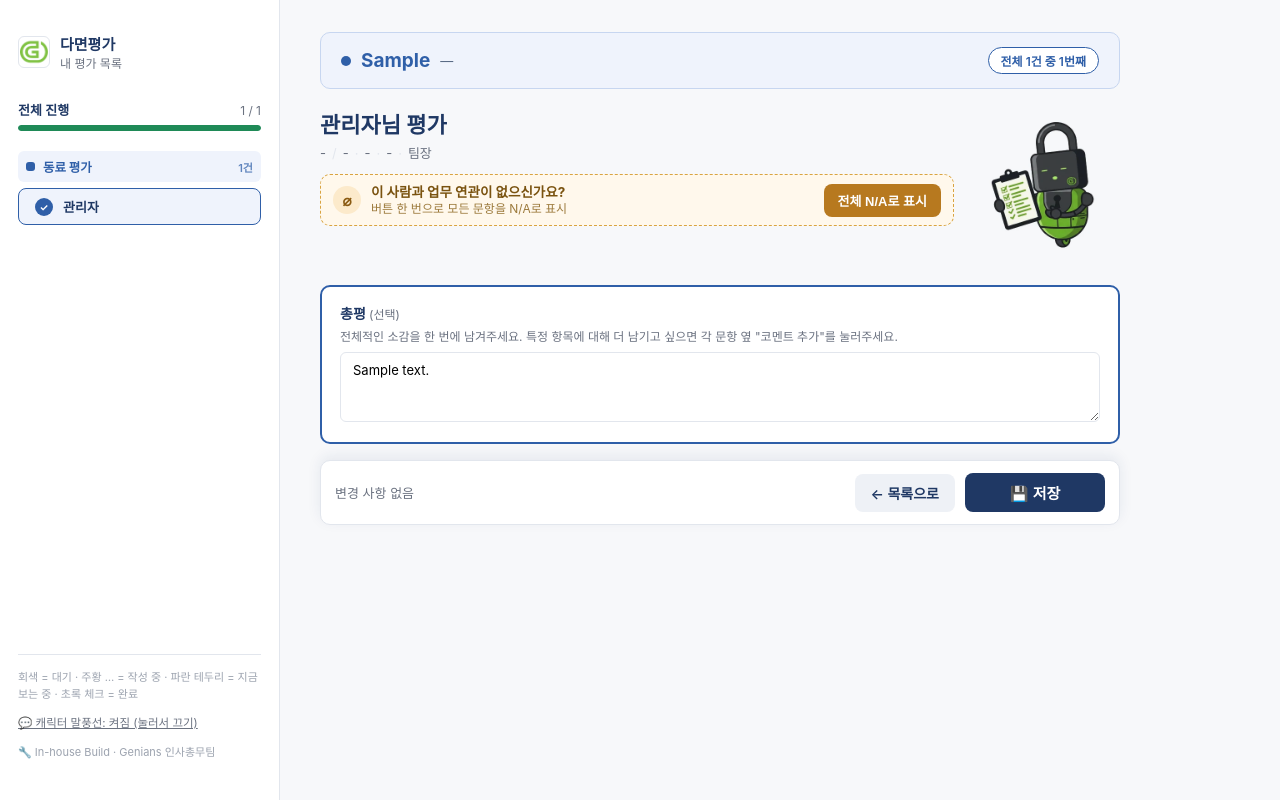
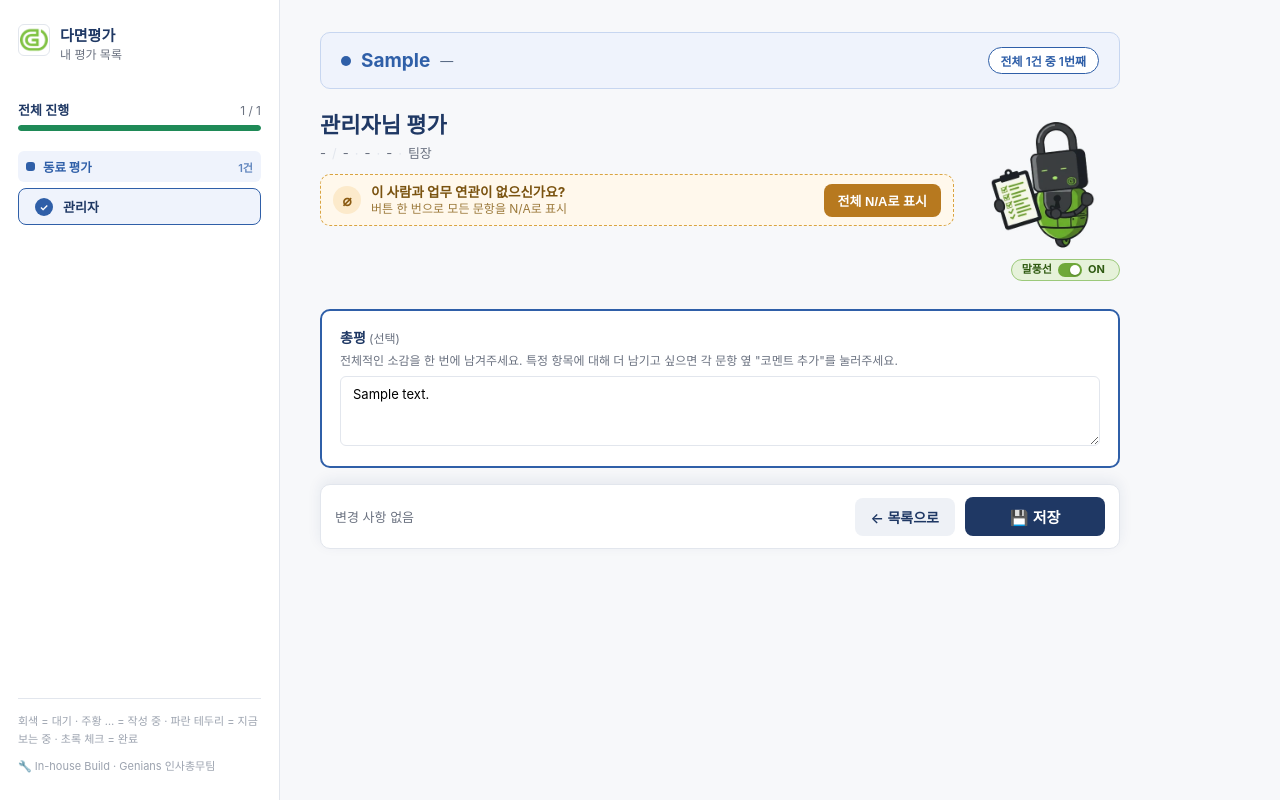
Before and after one commit to fdcd1989/damyeon-app, a FastAPI app: page /evaluate/1 in a window 1280 px wide. Run offline with FastAPI, Linux system fonts and the light colour scheme; the visitor is signed in with stand-in values (Sample User, id 1); data comes from the database, SQL or seed files in the repository; tables that the repository leaves empty hold one stand-in row (values such as "Sample post").

Commit message:
Add files via upload

```diff
--- a/static/mascot_bubble.js
+++ b/static/mascot_bubble.js
@@ -1,6 +1,6 @@
 /* 평가 화면 마스코트 말풍선.
    원칙: 시간 간격으로 계속 말하지 않고 '상황'에 반응한다 / 점수를 유도하는 말은 하지 않는다 / 글 쓰는 중에는 끼어들지 않는다 /
-         ✕ 와 '그만 말하기'로 끌 수 있다 / OS '동작 줄이기'·마감 후에는 말하지 않는다.
+         ✕ 로 닫고, 캐릭터 옆 ON/OFF 스위치로 끌 수 있다 / OS '동작 줄이기'·마감 후에는 말하지 않는다.
    ▼ 문구는 아래 LINES 에서 고치면 됩니다. {next} 는 다음에 평가할 사람 이름(없으면 해당 문구는 건너뜀). */
 (function () {
   var LINES = {
@@ -11,8 +11,7 @@
     allDone:    ['모든 평가를 마쳤어요! 정말 고생하셨어요 🎉'],
     na:         ['업무 접점이 없으면 N/A가 맞아요, 편하게 표시하세요 🙂', '함께 일해 본 적이 없다면 N/A로 충분해요'],
     idleHelp:   ['점수가 고민되면 N/A로 두거나 나중에 이어서 해도 돼요. 정답은 없어요, 느낀 그대로면 충분해요 🙂'],
-    idleDirty:  ['입력한 내용은 [저장]을 누르거나 다른 분으로 이동할 때 자동 저장돼요 💾'],
-    unmute:     ['조용히 있을게요 🤫 다시 말하게 할까요?']
+    idleDirty:  ['입력한 내용은 [저장]을 누르거나 다른 분으로 이동할 때 자동 저장돼요 💾']
   };
   var CFG = { idleMs: 45000, showMs: 5500, idleShowMs: 8000, gapMs: 6000, maxNaPerSession: 2, maxIdlePerSession: 3, maxPersonDonePerSession: 6 };
 
@@ -37,9 +36,9 @@
   var box = document.createElement('div');
   box.className = 'mascot-bubble'; box.setAttribute('role', 'status'); box.setAttribute('aria-live', 'polite');
   box.innerHTML = '<span class="mb-text"></span><button type="button" class="mb-close" aria-label="말풍선 닫기">✕</button>' +
-                  '<button type="button" class="mb-act"></button><span class="mb-tail"></span>';
+                  '<span class="mb-tail"></span>';
   document.body.appendChild(box);
-  var elText = box.querySelector('.mb-text'), elClose = box.querySelector('.mb-close'), elAct = box.querySelector('.mb-act');
+  var elText = box.querySelector('.mb-text'), elClose = box.querySelector('.mb-close');
   var hideTimer = null, visible = false, lastEnd = 0, lastInput = 0;
 
   function pick(list) { return list[Math.floor(Math.random() * list.length)]; }
@@ -57,39 +56,40 @@
       left = r.left - 12 - bw; top = r.top + r.height / 2 - bh / 2;
       box.style.setProperty('--tail', Math.max(10, Math.min(bh - 22, r.top + r.height / 2 - top - 6)) + 'px');
     } else {                                               // 캐릭터 아래, 오른쪽 정렬 (사이드바/모바일의 진행 현황 줄 위)
-      left = r.right - bw; top = r.bottom + 10;
+      var vis = switches.filter(function (x) { return x.offsetParent !== null; })[0];
+      left = r.right - bw; top = Math.max(r.bottom, vis ? vis.getBoundingClientRect().bottom : 0) + 8;
       box.style.setProperty('--tail', Math.max(14, Math.min(bw - 28, r.left + r.width / 2 - Math.max(8, left) - 6)) + 'px');
     }
     left = Math.max(8, Math.min(left, vw - bw - 8)); top = Math.max(8, Math.min(top, vh - bh - 8));
     box.style.left = left + 'px'; box.style.top = top + 'px';
   }
   function hide() { visible = false; clearTimeout(hideTimer); box.classList.remove('show'); lastEnd = Date.now(); }
-  function show(text, ms, action) {
+  function show(text, ms) {
     clearTimeout(hideTimer);
     elText.textContent = text;
-    if (action) { elAct.textContent = action.label; elAct.onclick = action.run; elAct.style.display = ''; }
-    else { elAct.style.display = 'none'; elAct.onclick = null; }
     visible = true; place(); void box.offsetWidth; box.classList.add('show');
     hideTimer = setTimeout(hide, ms || CFG.showMs);
   }
-  /* 끄기/켜기: 말풍선의 '그만 말하기', 캐릭터 클릭 후 '다시 말하기', 사이드바 하단의 토글 버튼이 모두 같은 함수를 쓴다 */
-  var toggle = document.getElementById('bubble-toggle');
-  function refreshToggle() {
-    if (!toggle) return;
-    toggle.hidden = !!(reduce || locked);                    // 동작 줄이기·마감 후에는 말풍선 자체가 없으므로 버튼도 숨김
-    toggle.setAttribute('aria-pressed', muted ? 'false' : 'true');
-    toggle.textContent = muted ? '💬 캐릭터 말풍선: 꺼짐 (눌러서 켜기)' : '💬 캐릭터 말풍선: 켜짐 (눌러서 끄기)';
+  /* 끄기/켜기: 캐릭터 바로 아래의 ON/OFF 스위치. 캐릭터가 있는 자리(제목 줄 / 사이드바)의 스위치만 보인다. */
+  var switches = Array.prototype.slice.call(document.querySelectorAll('.bubble-switch'));
+  function refreshSwitches() {
+    switches.forEach(function (sw) {
+      sw.hidden = !!(reduce || locked);                      // 동작 줄이기·마감 후에는 말풍선 자체가 없으므로 스위치도 숨김
+      sw.setAttribute('aria-checked', muted ? 'false' : 'true');
+      var st = sw.querySelector('.bs-state'); if (st) st.textContent = muted ? 'OFF' : 'ON';
+    });
   }
   function setMuted(v, announce) {
-    muted = !!v; local.set('mascotMute', muted ? '1' : '0'); hide(); refreshToggle();
-    if (!muted && announce && !reduce && !locked) show('다시 말할게요! 😊', 3000, muteAction);
+    muted = !!v; local.set('mascotMute', muted ? '1' : '0'); hide(); refreshSwitches();
+    if (!muted && announce && !reduce && !locked) show('다시 말할게요! 😊', 3000);
   }
-  var muteAction = { label: '그만 말하기', run: function () { setMuted(true); } };
-  if (toggle) toggle.addEventListener('click', function () { setMuted(!muted, true); });
-  refreshToggle();
+  switches.forEach(function (sw) { sw.addEventListener('click', function () { setMuted(!muted, true); }); });
+  function syncState(st) { if (st) document.body.setAttribute('data-mascot-state', st); }
+  syncState(window.Mascot && window.Mascot.state && window.Mascot.state());
+  refreshSwitches();
 
   elClose.addEventListener('click', hide);
-  document.addEventListener('mascot:moved', function (e) { if (e.detail && e.detail.moving) hide(); else place(); });
+  document.addEventListener('mascot:moved', function (e) { syncState(e.detail && e.detail.state); if (e.detail && e.detail.moving) hide(); else place(); });
   var ticking = false;
   var reposition = function () { if (!visible || ticking) return; ticking = true; requestAnimationFrame(function () { ticking = false; place(); }); };
   window.addEventListener('scroll', reposition, { passive: true });
@@ -110,7 +110,7 @@
     var list = LINES[kind]; if (!list) return false;
     var text = pick(list);
     if (text.indexOf('{next}') >= 0) { if (!vars || !vars.next) return false; text = text.split('{next}').join(vars.next); }
-    show(text, ms, muteAction); return true;
+    show(text, ms); return true;
   }
 
   /* ---------- 저장 후: 진행 상황에 맞는 한마디 ---------- */
@@ -167,12 +167,6 @@
   document.addEventListener('visibilitychange', function () { if (document.hidden) { hide(); } else { armIdle(); } });
   armIdle();
 
-  /* ---------- 캐릭터를 눌렀는데 조용히 설정이라면 다시 켤 수 있게 ---------- */
-  mascot.addEventListener('click', function () {
-    if (!muted || reduce) return;
-    show(pick(LINES.unmute), 7000, { label: '다시 말하기', run: function () { setMuted(false, true); } });
-  });
-
   window.MascotBubble = { afterSave: afterSave, onNA: onNA, say: function (k, v) { return canSpeak({ force: true }) && say(k, v); },
                           isMuted: function () { return muted; }, setMuted: setMuted };
 })();
--- a/templates/base.html
+++ b/templates/base.html
@@ -102,8 +102,6 @@
     /* 화면을 아래로 내려도 사이드바(진행 현황·사람 목록·제목 줄)가 그대로 보이게 고정. 목록이 길면 사이드바 안에서만 스크롤 */
     .eval-sidebar { position: sticky; top: 0; height: 100vh; align-self: flex-start; padding-top: 0; }
     .eval-sidebar .brand { position: sticky; top: 0; z-index: 3; background: #fff; padding: 24px 0 12px; margin-bottom: 8px; }
-    /* 범례와 '말풍선 켜기/끄기' 버튼은 목록이 길어도 사이드바 아래쪽에 항상 보이게 고정 */
-    .eval-sidebar-legend { position: sticky; bottom: 0; z-index: 3; background: #fff; padding-bottom: 14px; }
   }
   .eval-progress-head { display: flex; justify-content: space-between; align-items: baseline; margin-bottom: 6px; font-size: 13px; }
   .eval-progress-head .label { font-weight: 600; color: var(--navy); }
@@ -249,25 +247,40 @@
     .dash-bubble .btn-continue { width: 100%; text-align: center; }
   }
 
+  /* ---- 캐릭터 옆 말풍선 ON/OFF 스위치 ---- */
+  .eval-head-right { height: auto; }
+  .mascot-switch-row { display: flex; justify-content: flex-end; margin-top: 2px; }
+  .mascot-side-col { display: flex; flex-direction: column; align-items: flex-end; gap: 2px; margin-left: auto; flex-shrink: 0; }
+  .eval-sidebar .brand { align-items: flex-start; }
+  .bubble-switch { display: none; align-items: center; gap: 6px; border: 1px solid #D5D9E0; background: #EEF0F4; color: #7B8494; border-radius: 999px;
+                   padding: 3px 9px 3px 10px; font: inherit; font-size: 11px; font-weight: 700; line-height: 1.2; cursor: pointer; white-space: nowrap;
+                   transition: background .15s, color .15s, border-color .15s; -webkit-tap-highlight-color: transparent; }
+  .bubble-switch .bs-track { position: relative; width: 24px; height: 14px; border-radius: 999px; background: #C3C9D3; transition: background .15s; flex-shrink: 0; }
+  .bubble-switch .bs-knob { position: absolute; top: 2px; left: 2px; width: 10px; height: 10px; border-radius: 50%; background: #fff; box-shadow: 0 1px 2px rgba(0,0,0,.25); transition: transform .15s; }
+  .bubble-switch .bs-state { min-width: 22px; text-align: left; }
+  .bubble-switch[aria-checked="true"] { background: #E6F2DA; border-color: #9CC97A; color: #2F5A12; }
+  .bubble-switch[aria-checked="true"] .bs-track { background: #6FA83A; }
+  .bubble-switch[aria-checked="true"] .bs-knob { transform: translateX(10px); }
+  .bubble-switch:hover { filter: brightness(.97); }
+  .bubble-switch:focus-visible { outline: 2px solid var(--blue); outline-offset: 2px; }
+  /* 캐릭터가 있는 자리의 스위치만 보인다 (제목 줄=home, 그 외=사이드바) */
+  body[data-mascot-state="home"] .bubble-switch--main { display: inline-flex; }
+  body:not([data-mascot-state="home"]) .bubble-switch--side { display: inline-flex; }
+  .bubble-switch[hidden] { display: none !important; }
+  @media (max-width: 860px) { .bubble-switch--main { display: none !important; } }
+
   /* ---- 마스코트 말풍선 (평가 화면) ---- */
   .mascot-bubble { position: fixed; z-index: 7; max-width: 300px; box-sizing: border-box; padding: 10px 34px 10px 14px; border-radius: 14px;
                    background: #fff; border: 1.5px solid #9CC97A; color: #2F4A18; font-size: 13.5px; line-height: 1.5; font-weight: 600;
                    box-shadow: 0 6px 20px rgba(31,56,100,.16); pointer-events: none; opacity: 0; transform: translateY(4px) scale(.97);
                    transition: opacity .18s ease, transform .18s ease; visibility: hidden; }
   .mascot-bubble.show { opacity: 1; transform: none; visibility: visible; }
-  .mascot-bubble .mb-close, .mascot-bubble .mb-act { pointer-events: auto; cursor: pointer; font-family: inherit; }
-  .mascot-bubble .mb-close { position: absolute; top: 4px; right: 6px; border: 0; background: transparent; color: #7B8494; font-size: 14px; line-height: 1; padding: 4px; }
+  .mascot-bubble .mb-close { pointer-events: auto; cursor: pointer; font-family: inherit; position: absolute; top: 4px; right: 6px; border: 0; background: transparent; color: #7B8494; font-size: 14px; line-height: 1; padding: 4px; }
   .mascot-bubble .mb-close:hover { color: #1F3864; }
-  .mascot-bubble .mb-act { display: block; margin-top: 6px; border: 0; background: transparent; color: #6B7280; font-size: 11.5px; font-weight: 500; text-decoration: underline; padding: 2px 0; text-align: left; }
-  .mascot-bubble .mb-act:hover { color: #1F3864; }
   .mascot-bubble .mb-tail { position: absolute; width: 12px; height: 12px; background: #fff; transform: rotate(45deg); }
   .mascot-bubble.is-left .mb-tail { right: -7px; top: var(--tail, 24px); border-right: 1.5px solid #9CC97A; border-top: 1.5px solid #9CC97A; }
   .mascot-bubble.is-below .mb-tail { top: -7px; left: var(--tail, 24px); border-left: 1.5px solid #9CC97A; border-top: 1.5px solid #9CC97A; }
-  .bubble-toggle { border: 0; background: transparent; padding: 2px 0; font: inherit; font-size: 11.5px; color: #6B7280; text-decoration: underline; cursor: pointer; text-align: left; }
-  .bubble-toggle:hover { color: var(--navy); }
-  .bubble-toggle[aria-pressed="false"] { color: #B7791F; }
-  .bubble-toggle:focus-visible { outline: 2px solid var(--blue); outline-offset: 2px; border-radius: 4px; }
-  @media print { .mascot-bubble, .bubble-toggle { display: none; } }
+  @media print { .mascot-bubble, .bubble-switch { display: none; } }
 
   /* ---- 마스코트 ---- */
   .mascot { display: block; position: relative; padding: 0; border: 0; background: transparent; cursor: pointer;
@@ -282,7 +295,7 @@
   .mascot--eval.is-placed { visibility: visible; }
   .mascot--eval.is-gliding { transition: left .38s cubic-bezier(.3,.7,.3,1), top .38s cubic-bezier(.3,.7,.3,1), width .38s cubic-bezier(.3,.7,.3,1); }
   .mascot-slot { display: block; width: 100%; aspect-ratio: 1; }
-  .mascot-slot--side { width: 56px; margin-left: auto; flex-shrink: 0; }
+  .mascot-slot--side { width: 56px; flex-shrink: 0; }
   @media (max-width: 860px) {
     .eval-head { grid-template-columns: 1fr; }
     .eval-head-right { display: none; }
--- a/templates/evaluate.html
+++ b/templates/evaluate.html
@@ -15,7 +15,10 @@
         <div class="brand-title">다면평가</div>
         <div class="brand-sub">내 평가 목록</div>
       </div>
-      <span class="mascot-slot mascot-slot--side" id="mascot-slot-side" aria-hidden="true"></span>
+      <div class="mascot-side-col">
+        <span class="mascot-slot mascot-slot--side" id="mascot-slot-side" aria-hidden="true"></span>
+        <button type="button" class="bubble-switch bubble-switch--side" role="switch" aria-checked="true" aria-label="캐릭터 말풍선 켜기/끄기" title="캐릭터 말풍선 켜기/끄기" hidden><span class="bs-text">말풍선</span><span class="bs-track"><span class="bs-knob"></span></span><span class="bs-state">ON</span></button>
+      </div>
     </div>
 
     <div class="eval-progress-head">
@@ -45,7 +48,6 @@
 
     <div class="eval-sidebar-legend">
       회색 = 대기 · 주황 … = 작성 중 · 파란 테두리 = 지금 보는 중 · 초록 체크 = 완료
-      <div style="margin-top:8px;"><button type="button" id="bubble-toggle" class="bubble-toggle" aria-pressed="true" hidden>💬 캐릭터 말풍선: 켜짐 (눌러서 끄기)</button></div>
       <div style="margin-top:10px;">{{ credit_line() }}</div>
     </div>
   </aside>
@@ -82,7 +84,10 @@
           <button type="button" onclick="markAllNA()" {% if is_locked %}disabled{% endif %}>전체 N/A로 표시</button>
         </div>
       </div>
-      <div class="eval-head-right"><span class="mascot-slot mascot-slot--main" id="mascot-slot-main" aria-hidden="true"></span></div>
+      <div class="eval-head-right">
+        <span class="mascot-slot mascot-slot--main" id="mascot-slot-main" aria-hidden="true"></span>
+        <div class="mascot-switch-row"><button type="button" class="bubble-switch bubble-switch--main" role="switch" aria-checked="true" aria-label="캐릭터 말풍선 켜기/끄기" title="캐릭터 말풍선 켜기/끄기" hidden><span class="bs-text">말풍선</span><span class="bs-track"><span class="bs-knob"></span></span><span class="bs-state">ON</span></button></div>
+      </div>
     </div>
 
     <form method="post" action="/evaluate/{{ mapping.id }}" id="eval-form">
```
